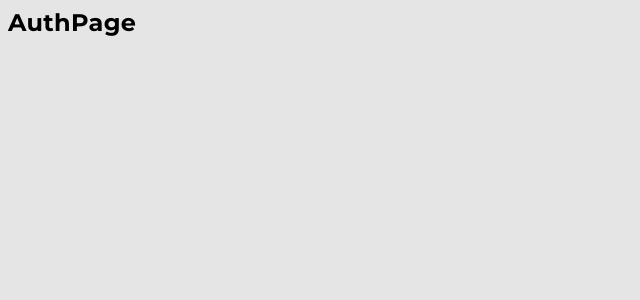
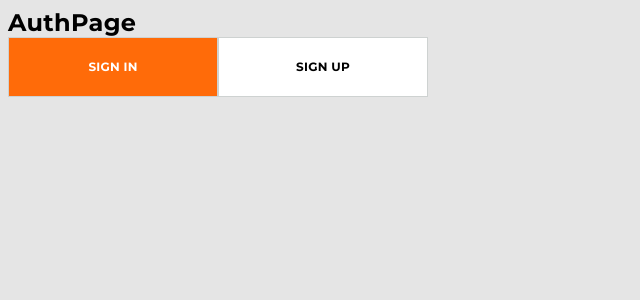
Before and after one commit to DennLaz/project_node_js_goit, a React (Create React App) app: page / in a window 1280 px wide. Shown: the top 300 px of the page, without its empty margins (0-640 px from the left). Built offline with nearby package versions, Linux system fonts and the light colour scheme.

Commit message:
add_button_component

```diff
--- a/src/App.js
+++ b/src/App.js
@@ -1,4 +1,5 @@
 import UserRoutes from "./UserRoutes";
+import Button from './shared/components/Button'
 
 import "./index.scss";
 
@@ -6,6 +7,8 @@ function App() {
   return (
     <>
       <UserRoutes />
+      <Button type="submit" active="true" text="Sign in" />
+      <Button text="Sign up"/>
     </>
   );
 }
--- a/src/shared/components/Button/Button.jsx
+++ b/src/shared/components/Button/Button.jsx
@@ -3,10 +3,10 @@ import s from "./button.module.scss";
 
 const Button = (props) => {
 
-  const { type, text, onClick, white } = props;
+  const { type, text, onClick, active } = props;
 
   const setClass = () => {
-    return white? s.btn_white : s.btn;
+    return active? s.btn_active : s.btn;
   }
 
   return (
@@ -20,7 +20,7 @@ const Button = (props) => {
 };
 
 Button.defaultProps = {
-  white: false,
+  active: false,
   type: "submit",
   onClick: () => {},
 };
--- a/src/shared/components/Button/button.module.scss
+++ b/src/shared/components/Button/button.module.scss
@@ -1,30 +1,66 @@
 .btn {
     background-color: var(--bcg-btn-light);
     color: var(--text-primary);
-    padding: 23px 78px;
+    padding: 23px 25px;
     border: 1px solid var(--color-input);
+    text-transform: uppercase;
     box-shadow: none;
     text-align: center;
     letter-spacing: 0.02em;
 
-    width: 210px;
+    width: 109px;
+    height: 60px;
     cursor: pointer;
     font-weight: 700;
-    transition: 0.2s;
+    font-size: 10px;
+    line-height: 0.83;
 
     &:focus,
     &:hover {
-        transform: scale(1.04, 1.04);
-
+        // background-color: var(--bcg-btn-active);
+        // color: var(--text-light);
+        // border: 1px solid #BC8F8F;
         outline: none;
     }
 }
 
-.btn_white {
+.btn_active {
     @extend .btn;
     background-color: var(--bcg-btn-active);
     color: var(--text-light);
-    border: 1px solid var(--text-primary);
-    box-shadow: 0px 4px 4px rgba(0, 0, 0, 0.25);
-    padding: 23px 78px;
+    padding: 23px 25px;
+    // border: none;
+        &:focus,
+        &:hover {
+        //     background-color: var(--bcg-btn-light);
+        // color: var(--text-primary);
+            // border: none;
+            // background-color: #FF7F50;
+
+    }
 }
+
+@media screen and (min-width: 768px) {
+    .btn {
+        width: 210px;
+        height: 60px;
+        font-size: 12px;
+        font-weight: 700;
+        line-height: 0.8;
+        padding: 23px 77px;
+    }
+    .btn_active {
+        width: 210px;
+        height: 60px;
+        background-color: var(--bcg-btn-active);
+        color: var(--text-light);
+        padding: 23px 77px;
+}
+}
+
+@media screen and (min-width: 1280px) {
+    .btn_active {
+        background-color: var(--bcg-btn-active);
+        color: var(--text-light);
+}
+}
```
